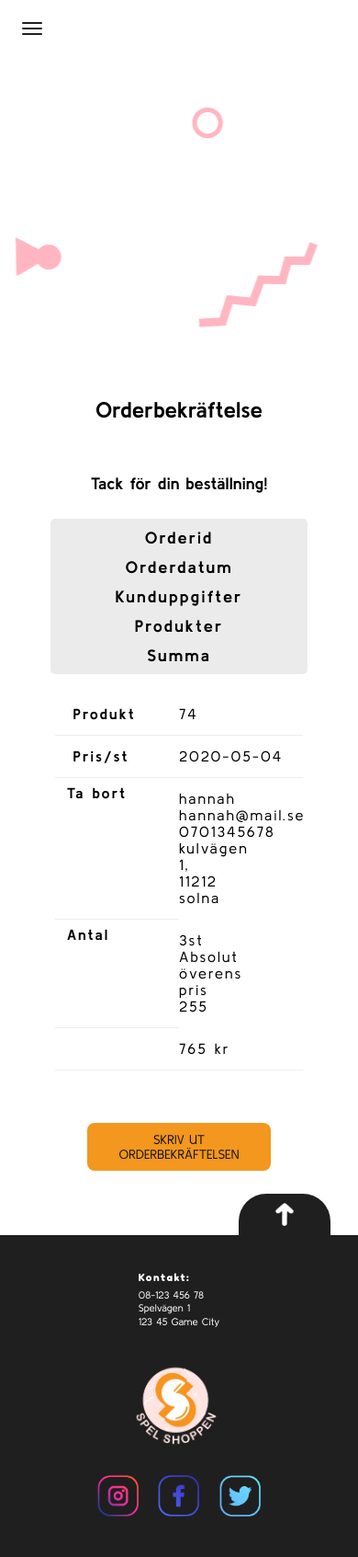
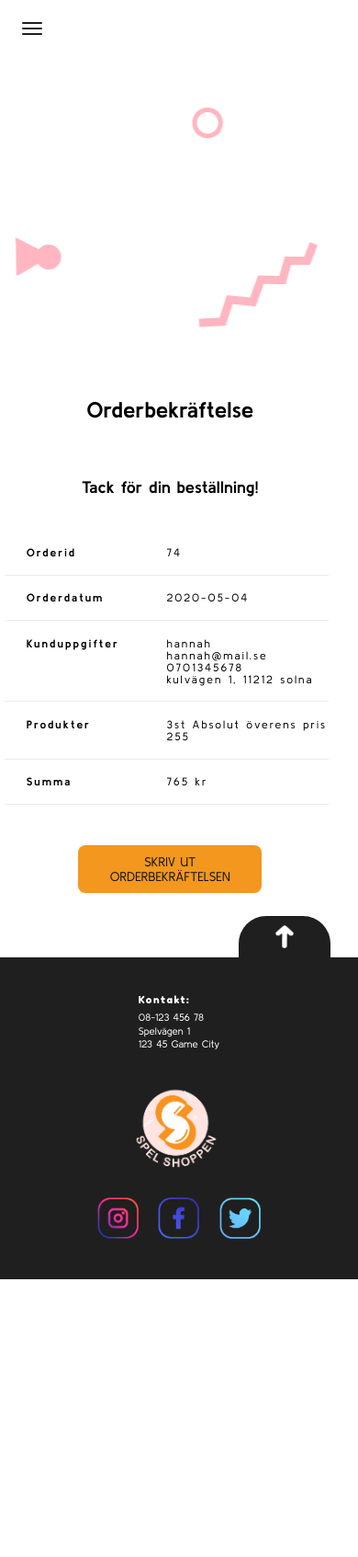
Before and after one commit to HannahO94/Projektarbete_webbshop, a PHP site: page /order/order-confirmation.php in a window 390 px wide. Shown: the whole page at 92% size. After the commit the page ends 1391 px from the top, so only its background shows below. Run offline with PHP 8.4, Linux system fonts and the light colour scheme; data comes from the database, SQL or seed files in the repository.

Commit message:
style orderbekräftelse

```diff
--- a/config/db.php
+++ b/config/db.php
@@ -9,7 +9,7 @@ error_reporting(E_ALL);
 $db_server = "localhost"; //mysql:host (se new PDO i try-catch-satsen) är nästan alltid localhost (90% av fallen)
 $db_database = "webshop";
 $db_username = "root";
-$db_password = "root";
+$db_password = "";
 //OBS! $db_password för XAMPP = "", $db_password för MAMP = "root"
 
 
--- a/order/order-confirmation.php
+++ b/order/order-confirmation.php
@@ -13,14 +13,14 @@ $stmt->execute();
 
 //Skapa tabellhuvud med rubriker
 $orderedProducts;
-$table = "<table class='table_orders>
+$table = "<table class='table_orders table_orders-container'>
             <tbody>
-               <tr class='table_orders-row'>
-                  <th class='table_orders-head'>Orderid</th>
-                  <th class='table_orders-head'>Orderdatum</th>
-                  <th class='table_orders-head'>Kunduppgifter</th>
-                  <th class='table_orders-head'>Produkter</th>
-                  <th class='table_orders-head'>Summa</th>
+               <tr class='table_orders-row table_orders-head-row'>
+                  <th class='table_orders-head-text'>Orderid</th>
+                  <th class='table_orders-head-text'>Orderdatum</th>
+                  <th class='table_orders-head-text'>Kunduppgifter</th>
+                  <th class='table_orders-head-text'>Produkter</th>
+                  <th class='table_orders-head-text'>Summa</th>
                </tr>";
 
 
@@ -41,7 +41,6 @@ while ($row = $stmt->fetch(PDO::FETCH_ASSOC)) {
   //Hämta värden från produktarrayen för att kunna skriva ut dem i orderbekräftelsen
   $orderedProducts = ""; //fylls på med titel, antal och pris för varje produkt
   foreach ($products as $key => $value) {
-    // print_r($value);
     foreach ($value as $ky => $val) {
       if ($ky == "title") {
         $orderedProducts .= $val;
@@ -63,16 +62,16 @@ while ($row = $stmt->fetch(PDO::FETCH_ASSOC)) {
   //Skapa en tabell med orderdetaljerna som hämtats från databasen
   $table .= "
         <tr class='table_orders-row'>
-            <td class='table_orders-cell'> $orderId</td>
-            <td class='table_orders-cell'> $orderDate</td>
-            <td class='table_orders-cell' style='width: 20%'>
+            <td class='table_orders-cell conf-cell'> $orderId</td>
+            <td class='table_orders-cell conf-cell'> $orderDate</td>
+            <td class='table_orders-cell conf-cell'>
                 $name <br>
-                $email <br>
+                <span class='email-style'>$email </span><br>
                 $phone <br>
                 $street, $zip $city
             </td>
-            <td class='table_orders-cell products' style='width: 20%'> $orderedProducts </td>
-            <td class='table_orders-cell'> $totalPrice kr</td>
+            <td class='table_orders-cell conf-cell products'> $orderedProducts </td>
+            <td class='table_orders-cell conf-cell'> $totalPrice kr</td>
         </tr>";
 }
 
@@ -80,10 +79,10 @@ $table .= "</tbody></table>";
 ?>
 
 <section class="order-confirmation-page">
-<h1>Orderbekräftelse</h1>
+<h1 class="order-confirmation-heading">Orderbekräftelse</h1>
 <br>
 <br>
-<h2>Tack för din beställning!</h2>
+<h2 class="order-confirmation-text">Tack för din beställning!</h2>
 <br>
 <section class='table_container'>
   <!-- här skrivs tabellen ut med all orderinfo -->
--- a/styles/main.css
+++ b/styles/main.css
@@ -2412,8 +2412,193 @@ main {
           align-items: center;
 }
 
+@media (max-width: 800px) {
+  .order-confirmation-page {
+    max-width: 95%;
+    margin-left: 2%;
+  }
+}
+
+@media (max-width: 500px) {
+  .order-confirmation-page {
+    margin-left: 0%;
+    -webkit-box-align: unset;
+        -ms-flex-align: unset;
+            align-items: unset;
+  }
+}
+
+.order-confirmation-heading {
+  padding-bottom: 1%;
+}
+
+@media (max-width: 800px) {
+  .order-confirmation-heading {
+    margin-left: 5%;
+  }
+}
+
+@media (max-width: 500px) {
+  .order-confirmation-heading {
+    margin-left: 0;
+    -ms-flex-item-align: center;
+        -ms-grid-row-align: center;
+        align-self: center;
+  }
+}
+
+.order-confirmation-text {
+  padding-bottom: 1%;
+}
+
+@media (max-width: 800px) {
+  .order-confirmation-text {
+    margin-left: 5%;
+  }
+}
+
+@media (max-width: 500px) {
+  .order-confirmation-text {
+    margin-left: 0;
+    -ms-flex-item-align: center;
+        -ms-grid-row-align: center;
+        align-self: center;
+  }
+}
+
+.table_orders-row {
+  margin-right: 2%;
+  margin-left: 2%;
+}
+
+@media (max-width: 500px) {
+  .table_orders-row {
+    margin-left: 0;
+  }
+}
+
+.conf-cell {
+  border-bottom: 1px solid #ebebeb;
+}
+
+@media (max-width: 800px) {
+  .conf-cell {
+    font-size: 12px;
+  }
+}
+
+@media (max-width: 500px) {
+  .table_orders-head-row {
+    display: none;
+  }
+}
+
+@media (max-width: 800px) {
+  .table_orders-head-row {
+    font-size: 24;
+  }
+}
+
+.table_orders-head-text {
+  font-size: 34px;
+  padding: 1%;
+}
+
+@media (max-width: 800px) {
+  .table_orders-head-text {
+    font-size: 20px;
+  }
+}
+
+@media (max-width: 800px) {
+  .table_orders-head-text:nth-of-type(1) {
+    width: 15%;
+  }
+}
+
+.conf-cell:nth-of-type(1) {
+  border-left: 1px solid #ebebeb;
+}
+
+@media (max-width: 500px) {
+  .conf-cell:nth-of-type(1) {
+    border-left: none;
+  }
+}
+
+@media (max-width: 500px) {
+  .conf-cell:nth-of-type(1):before {
+    content: "Orderid";
+    padding: 5%;
+    font-weight: 700;
+    float: left;
+  }
+}
+
+@media (max-width: 500px) {
+  .conf-cell:nth-of-type(2):before {
+    content: "Orderdatum";
+    padding: 5%;
+    font-weight: 700;
+  }
+}
+
+.conf-cell:nth-of-type(3):before {
+  width: 25%;
+}
+
+@media (max-width: 500px) {
+  .conf-cell:nth-of-type(3):before {
+    content: "Kunduppgifter";
+    padding: 5%;
+    font-weight: 700;
+  }
+}
+
+@media (max-width: 500px) {
+  .conf-cell:nth-of-type(4)::before {
+    content: "Produkter";
+    padding: 5%;
+    font-weight: 700;
+    width: 100%;
+  }
+}
+
+.conf-cell:nth-of-type(5) {
+  border-right: 1px solid #ebebeb;
+}
+
+@media (max-width: 500px) {
+  .conf-cell:nth-of-type(5) {
+    border-right: none;
+  }
+}
+
+@media (max-width: 500px) {
+  .conf-cell:nth-of-type(5)::before {
+    content: "Summa";
+    padding: 5%;
+    font-weight: 700;
+  }
+}
+
 #print-order-btn {
+  margin-top: 2%;
   width: 200px;
+}
+
+@media (max-width: 800px) {
+  #print-order-btn {
+    margin-top: 5%;
+  }
+}
+
+@media (max-width: 500px) {
+  #print-order-btn {
+    -ms-flex-item-align: center;
+        -ms-grid-row-align: center;
+        align-self: center;
+  }
 }
 
 /*ok att nedan ligger här eller kan vi lägga det ngn
--- a/styles/partials/_order-confirmation.scss
+++ b/styles/partials/_order-confirmation.scss
@@ -3,7 +3,134 @@
     flex-wrap: wrap;
     flex-direction: column;
     align-items: center;
+    @media (max-width: 800px){
+        max-width: 95%;
+        margin-left: 2%;
+    }
+    @media (max-width: 500px){
+        margin-left: 0%;
+        align-items: unset;
+    }
+
 }
+.order-confirmation-heading{
+    padding-bottom: 1%;
+    @media (max-width: 800px){
+    margin-left: 5%;
+    }
+    @media (max-width: 500px){
+        margin-left: 0;
+        align-self: center;
+        }
+}
+.order-confirmation-text{
+    padding-bottom: 1%;
+    @media (max-width: 800px){
+        margin-left: 5%;
+        }
+    @media (max-width: 500px){
+        margin-left: 0;
+        align-self: center;
+        }
+}
+// .table_orders-container {
+//     width: 70%;
+// }
+.table_orders-row{
+    margin-right: 2%;
+    margin-left: 2%;
+    @media (max-width: 500px){
+        margin-left: 0;
+    }
+}
+.conf-cell {
+    border-bottom: 1px solid #ebebeb;
+    @media (max-width: 800px){
+    font-size: 12px;
+    }
+}
+.table_orders-head-row {
+
+    @media (max-width: 500px){
+        display: none;
+    }
+    @media (max-width: 800px){
+        font-size: 24;
+    }
+}
+.table_orders-head-text {
+    font-size: 34px;
+    padding: 1%;
+    @media (max-width: 800px){
+        font-size: 20px;
+    }
+}
+.table_orders-head-text:nth-of-type(1) {
+    @media (max-width: 800px){
+        width: 15%;
+    }
+}
+.conf-cell:nth-of-type(1) {
+    border-left: 1px solid #ebebeb;
+    @media (max-width: 500px){
+        border-left: none;
+    }
+}
+.conf-cell:nth-of-type(1):before {
+    @media (max-width: 500px){
+    content: "Orderid";
+    padding: 5%;
+    font-weight: 700;
+    float: left;
+  }
+}
+  .conf-cell:nth-of-type(2):before {
+    @media (max-width: 500px){
+    content: "Orderdatum";
+    padding: 5%;
+    font-weight: 700;
+  }
+}
+  .conf-cell:nth-of-type(3):before {
+    width: 25%;
+    @media (max-width: 500px){
+    content: "Kunduppgifter";
+    padding: 5%;
+    font-weight: 700;
+    }
+  }
+
+  .conf-cell:nth-of-type(4)::before {
+    @media (max-width: 500px){
+    content: "Produkter";
+    padding: 5%;
+    font-weight: 700;
+    width: 100%
+  }
+}
+.conf-cell:nth-of-type(5) {
+    border-right: 1px solid #ebebeb;
+    @media (max-width: 500px){
+        border-right: none;
+    }
+}
+  .conf-cell:nth-of-type(5)::before {
+    @media (max-width: 500px){
+    content: "Summa";
+    padding: 5%;
+    font-weight: 700;
+    }
+  }
+//   .email-style {
+//       font-size: 12px;
+//   }
 #print-order-btn {
+    margin-top: 2%;
     width: 200px;
+    @media (max-width: 800px){
+        margin-top: 5%;
+    }
+    @media (max-width: 500px){
+        align-self: center;
+        }
 }
```
Also changed, not shown: 1 other file.
